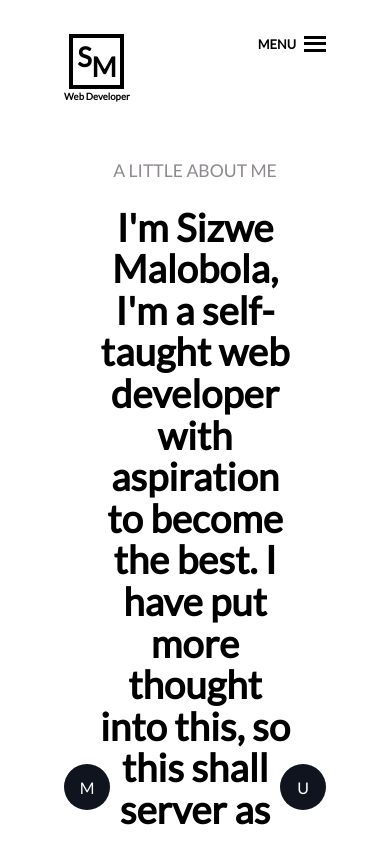
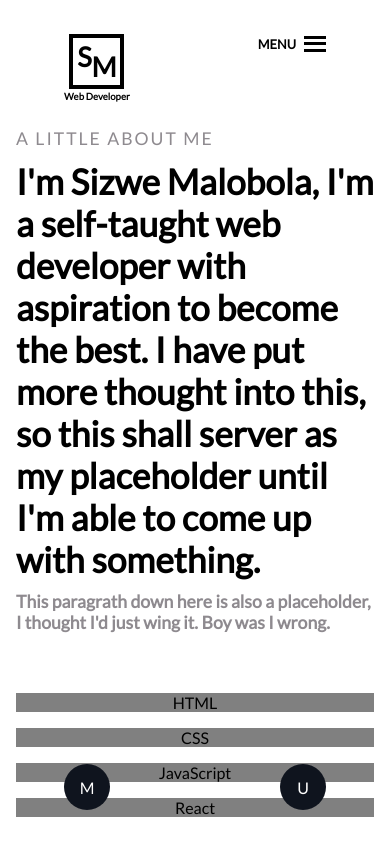
Before and after one commit to SizweMalobola/Portfolio_site, a React (Create React App) app: page /about in a window 390 px wide. Shown: the top 842 px of the page. Built offline with nearby package versions, Linux system fonts and the light colour scheme.

Commit message:
added media query to About (max-width: 600px)

```diff
--- a/src/components/About.js
+++ b/src/components/About.js
@@ -4,16 +4,17 @@ import Footer from "./Footer";
 
 function About() {
   return (
-    <div id="top" className={styles["container"]}>
+    <>
+      <div className={styles["container"]}>
         <h3 className={styles["subtitle"]}>A LITTLE ABOUT ME</h3>
         <h2 className={styles["title"]}>
           I'm Sizwe Malobola, I'm a self-taught web developer with aspiration to
-        become the best. I have put more thought into this, so this shall server
-        as my placeholder until I'm able to come up with something.
+          become the best. I have put more thought into this, so this shall
+          server as my placeholder until I'm able to come up with something.
         </h2>
         <p className={styles["content"]}>
-        This paragrath down here is also a placeholder, I thought I'd just wing
-        it. Boy was I wrong.
+          This paragrath down here is also a placeholder, I thought I'd just
+          wing it. Boy was I wrong.
         </p>
         <div className={styles["stack-grid"]}>
           <div>HTML</div>
@@ -23,6 +24,7 @@ function About() {
         </div>
         <Footer />
       </div>
+    </>
   );
 }
 
--- a/src/components/aboutStyle.module.css
+++ b/src/components/aboutStyle.module.css
@@ -14,6 +14,7 @@
   font-weight: 350;
   margin-bottom: 1.6rem;
   color: var(--gray-primary);
+  letter-spacing: 2px;
 }
 .title {
   color: var(--black-primary);
@@ -45,3 +46,38 @@
 .stack-grid div {
   background-color: gray;
 }
+
+/* Extra small devices (phones, 600px and down) */
+@media only screen and (max-width: 600px) {
+  .container {
+    padding-top: 8rem;
+    align-items: flex-start;
+  }
+  .subtitle {
+    font-size: 1.1rem;
+    margin-bottom: 0.7rem;
+    padding-left: 1rem;
+    padding-right: 1rem;
+  }
+  .title {
+    font-size: 2.2rem;
+    line-height: normal;
+    margin-bottom: 0.7rem;
+    width: 100%;
+    text-align: left;
+    padding-left: 1rem;
+    padding-right: 1rem;
+  }
+  .content {
+    font-size: 1.1rem;
+    line-height: normal;
+    margin-bottom: 0.7rem;
+    font-weight: 600;
+    text-align: left;
+    padding-left: 1rem;
+    padding-right: 1rem;
+  }
+  .stack-grid {
+    padding: 3rem 1rem;
+  }
+}
```
Lines whose indentation alone changed are shown as unchanged.
